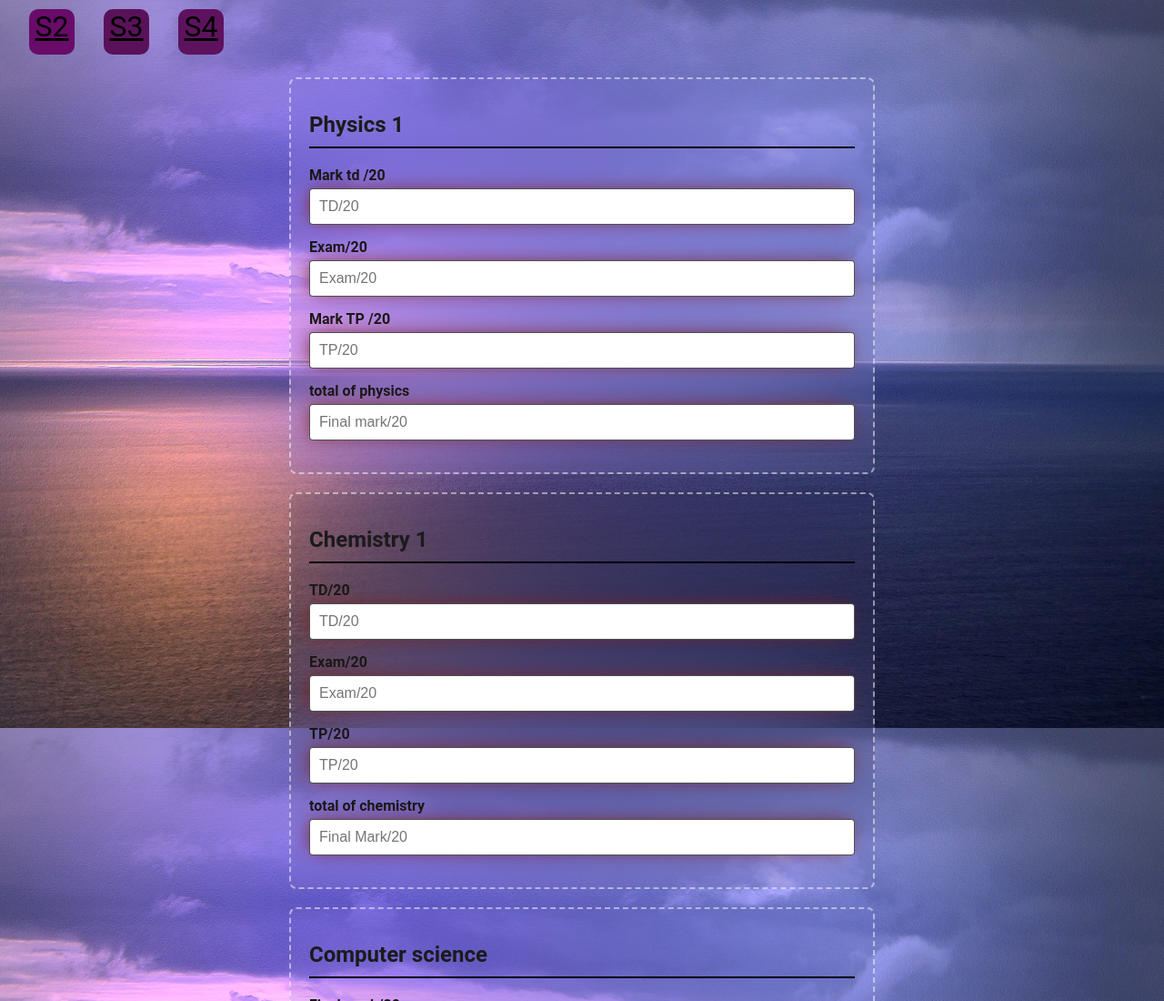
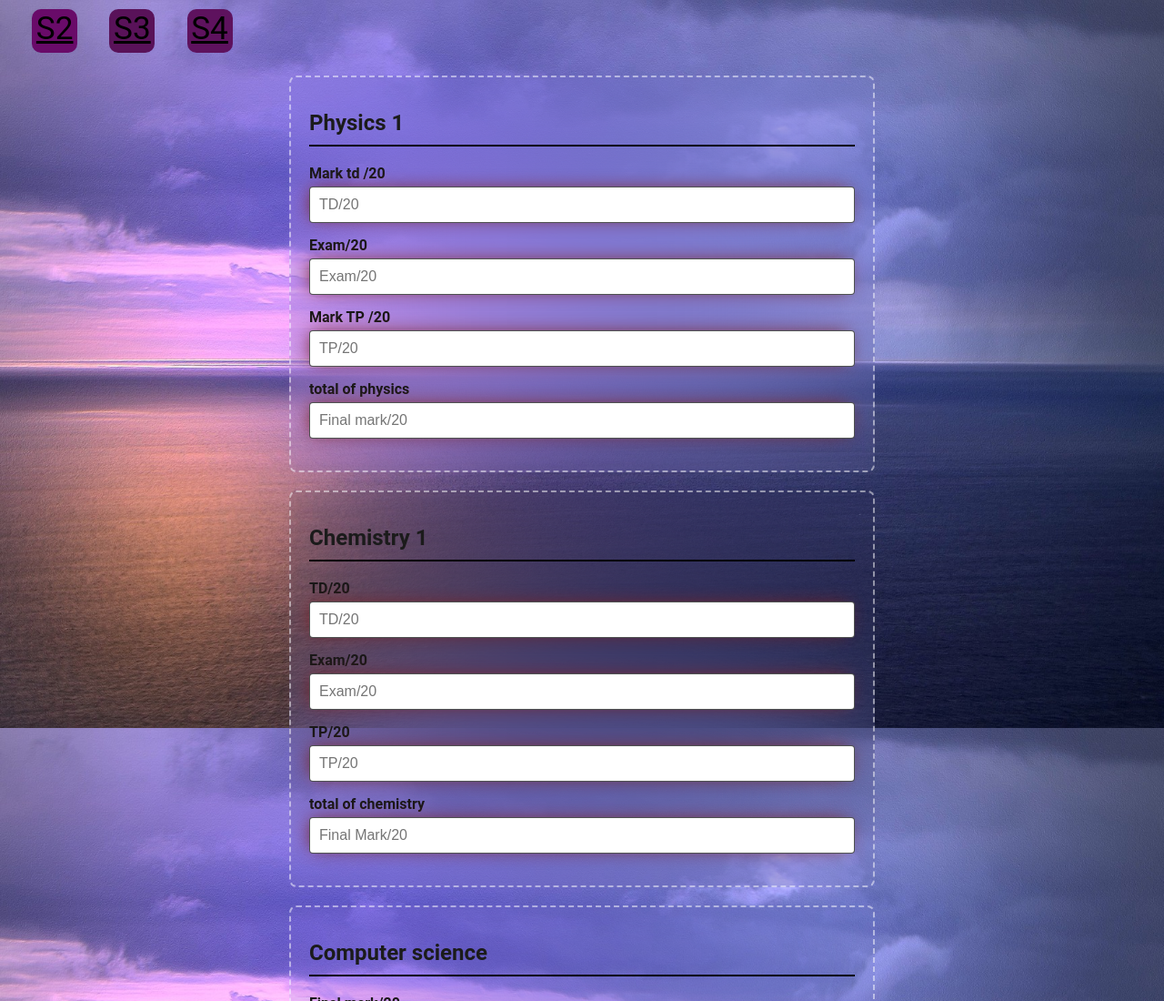
Before and after one commit to devapp19/St-ingg, a plain HTML site: page index.html in a window 1280 px wide. Shown: the top 1100 px of the page at 91% size. Drawn offline with Linux system fonts and the light colour scheme.

Commit message:
Update style.css

```diff
--- a/style.css
+++ b/style.css
@@ -24,12 +24,13 @@ a:visited{
 }
 .box{
     width: 50px;
-    height: 50px;
-    font-size: 2em;
+    height: 48px;
+    font-size: 2.2em;
     text-align: center;
     border-radius: 10px;
     margin-top: 10px;
     margin-bottom: 5px;
+    backdrop-filter: blur(100px);
 }
 #box1{
     background: rgb(105, 11, 105);
```
